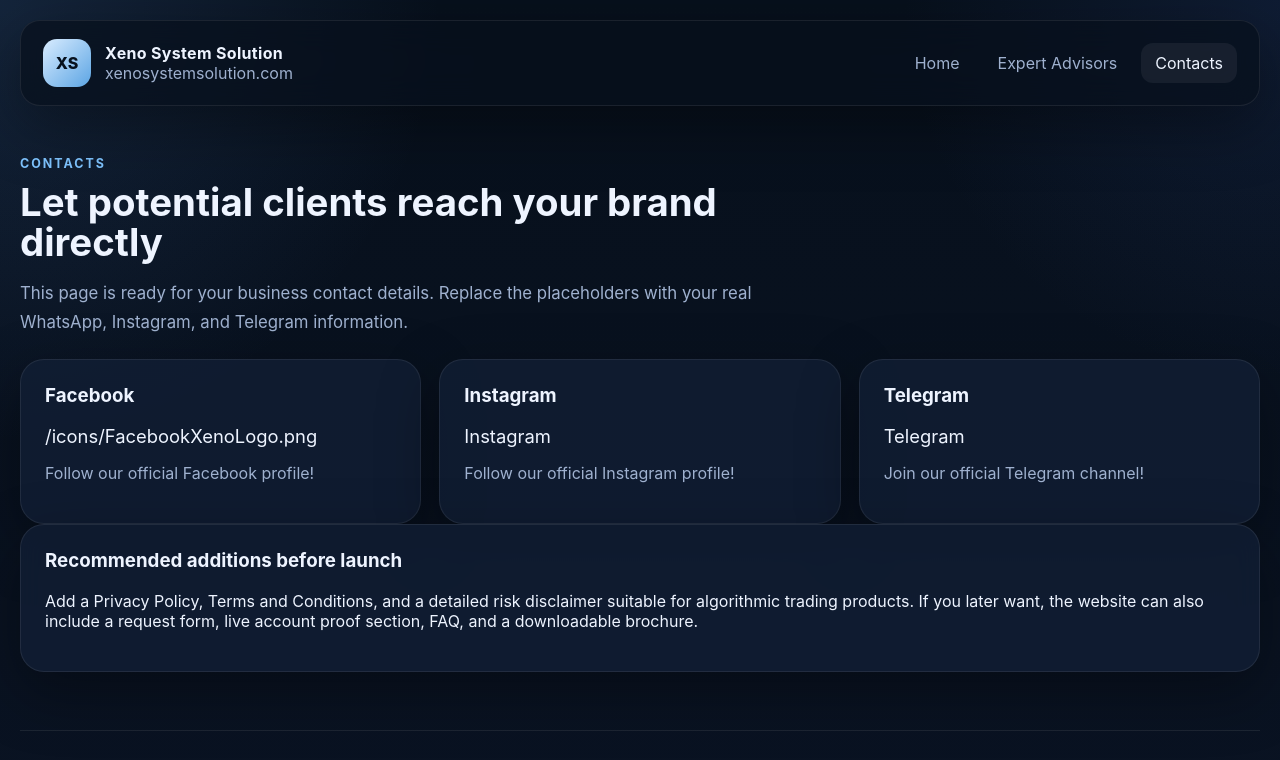
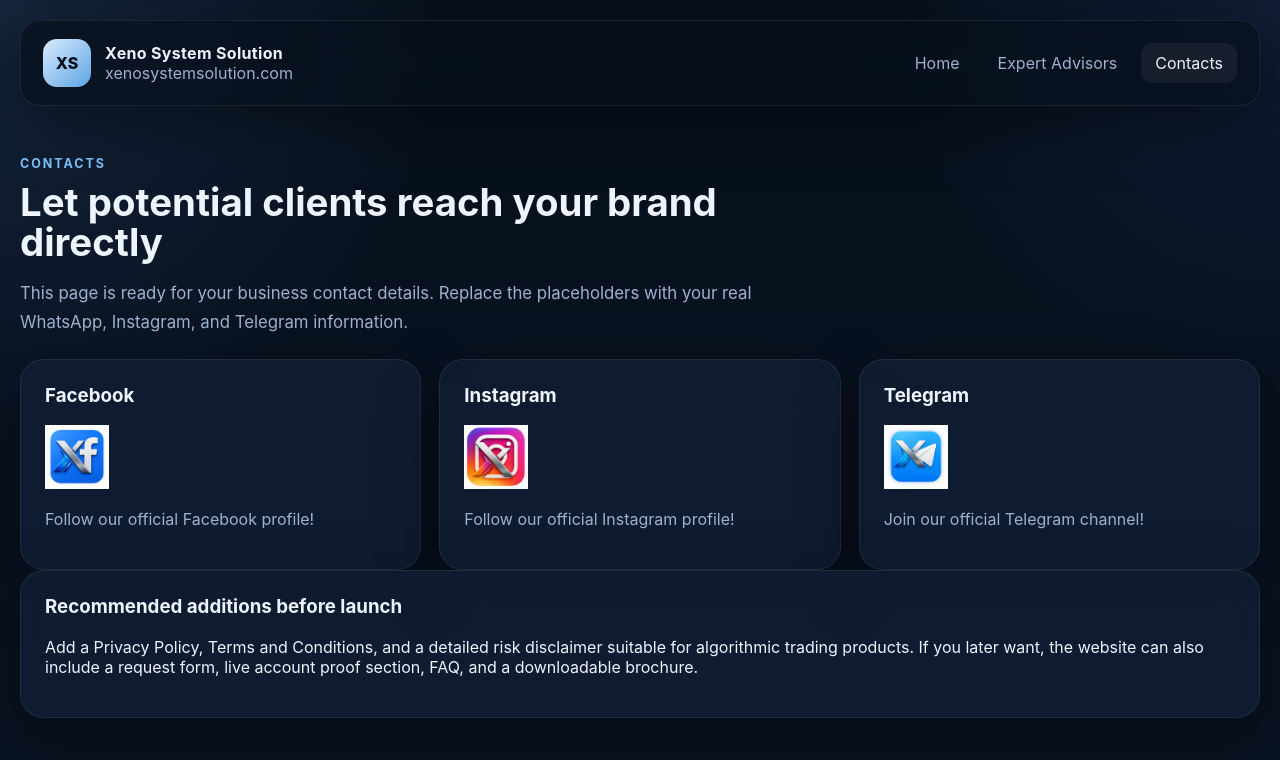
Before and after one commit to giovannimaccioni1989-byte/xeno-system-solution, a React (Vite) app: page /contacts in a window 1280 px wide. Shown: the top 760 px of the page. Built offline with nearby package versions, Linux system fonts and the light colour scheme.

Commit message:
Update ContactPage.jsx

```diff
--- a/src/pages/ContactPage.jsx
+++ b/src/pages/ContactPage.jsx
@@ -9,13 +9,13 @@ const contacts = [
   },
   {
     title: 'Instagram',
-    value: 'Instagram',
+    value: '/icons/InstagramXenoLogo.png',
     link: 'https://www.instagram.com/xenosystemsolution?igsh=MWFsdTMwYTM2eDB2Nw%3D%3D&utm_source=qr',
     note: 'Follow our official Instagram profile!',
   },
   {
     title: 'Telegram',
-    value: 'Telegram',
+    value: '/icons/TelegramXenoLogo.png',
     link: 'https://t.me/+akW2xvJttoM2Y2I0',
     note: 'Join our official Telegram channel!',
   },
@@ -40,7 +40,11 @@ export default function ContactPage() {
               target="_blank"
               rel="noopener noreferrer"
             >
-              {contact.value}
+              <img
+                src={contact.value}
+                alt={contact.title}
+                style={{ width: '64px', height: '64px' }}
+              />
             </a>
             <p>{contact.note}</p>
           </article>
```
